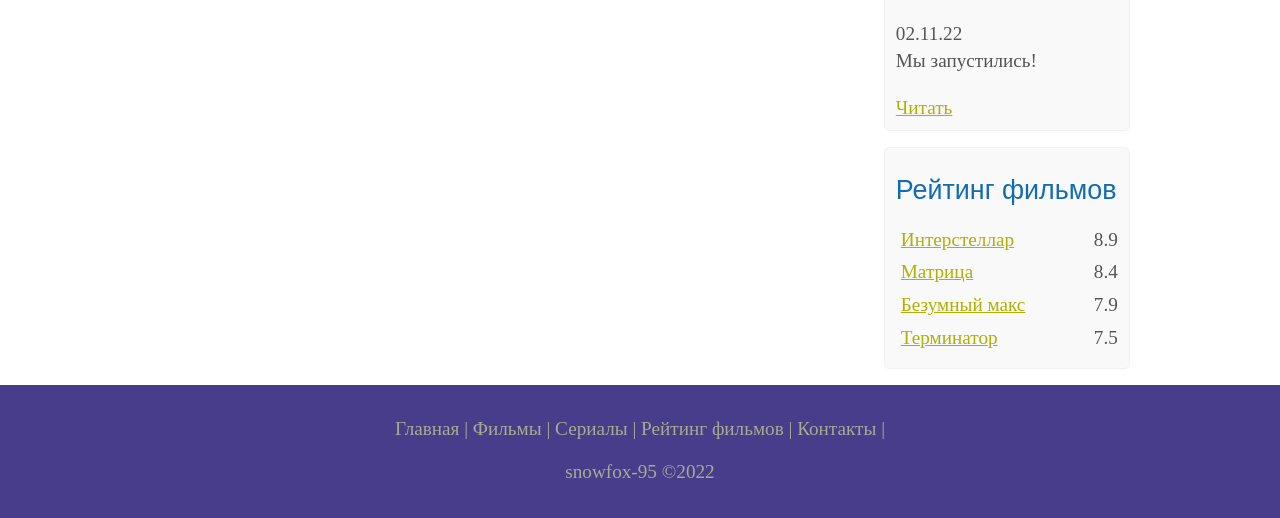
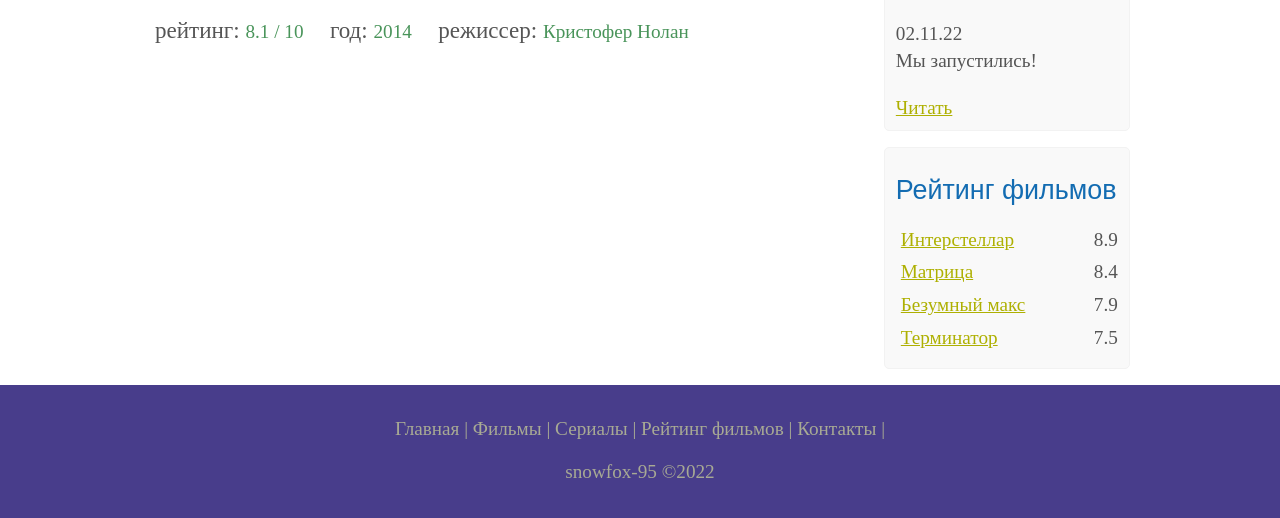
Before and after one commit to SnowFox-95/MyFilmMonster, a PHP site: page /show.html in a window 1280 px wide. Shown: the part 587-1105 px from the top of the page. Run offline with PHP 8.4, Linux system fonts and the light colour scheme.

Commit message:
film-page-2

```diff
--- a/assets/css/style.css
+++ b/assets/css/style.css
@@ -213,6 +213,21 @@ hr {
   font-size: 0.8em;
 }
 
+.info_film_page {
+  margin-top: 2%;
+  margin-bottom: 4%;
+}
+
+.info_film_page .label {
+  font-size: 1.2em;
+}
+
+.info_film_page .value {
+  font-size: 1em;
+  color: #49945a;
+  margin-right: 3%;
+}
+
 .footer {
   width: 100%;
   height: 100px;
--- a/show.html
+++ b/show.html
@@ -85,8 +85,24 @@
           </div>
         </div>
         <div class="content">
-            <h1>Интерстеллар</h1>
-            <iframe width="560" height="315" src="https://www.youtube.com/embed/qcPfI0y7wRU" title="YouTube video player" frameborder="0" allow="accelerometer; autoplay; clipboard-write; encrypted-media; gyroscope; picture-in-picture" allowfullscreen></iframe>
+          <h1>Интерстеллар</h1>
+          <iframe
+            width="560"
+            height="315"
+            src="https://www.youtube.com/embed/qcPfI0y7wRU"
+            title="YouTube video player"
+            frameborder="0"
+            allow="accelerometer; autoplay; clipboard-write; encrypted-media; gyroscope; picture-in-picture"
+            allowfullscreen
+          ></iframe>
+          <div class="info_film_page">
+            <span class="label">рейтинг: </span>
+            <span class="value">8.1 / 10</span>
+            <span class="label">год: </span>
+            <span class="value">2014</span>
+            <span class="label">режиссер: </span>
+            <span class="value">Кристофер Нолан</span>
+          </div>
         </div>
       </div>
 
```
